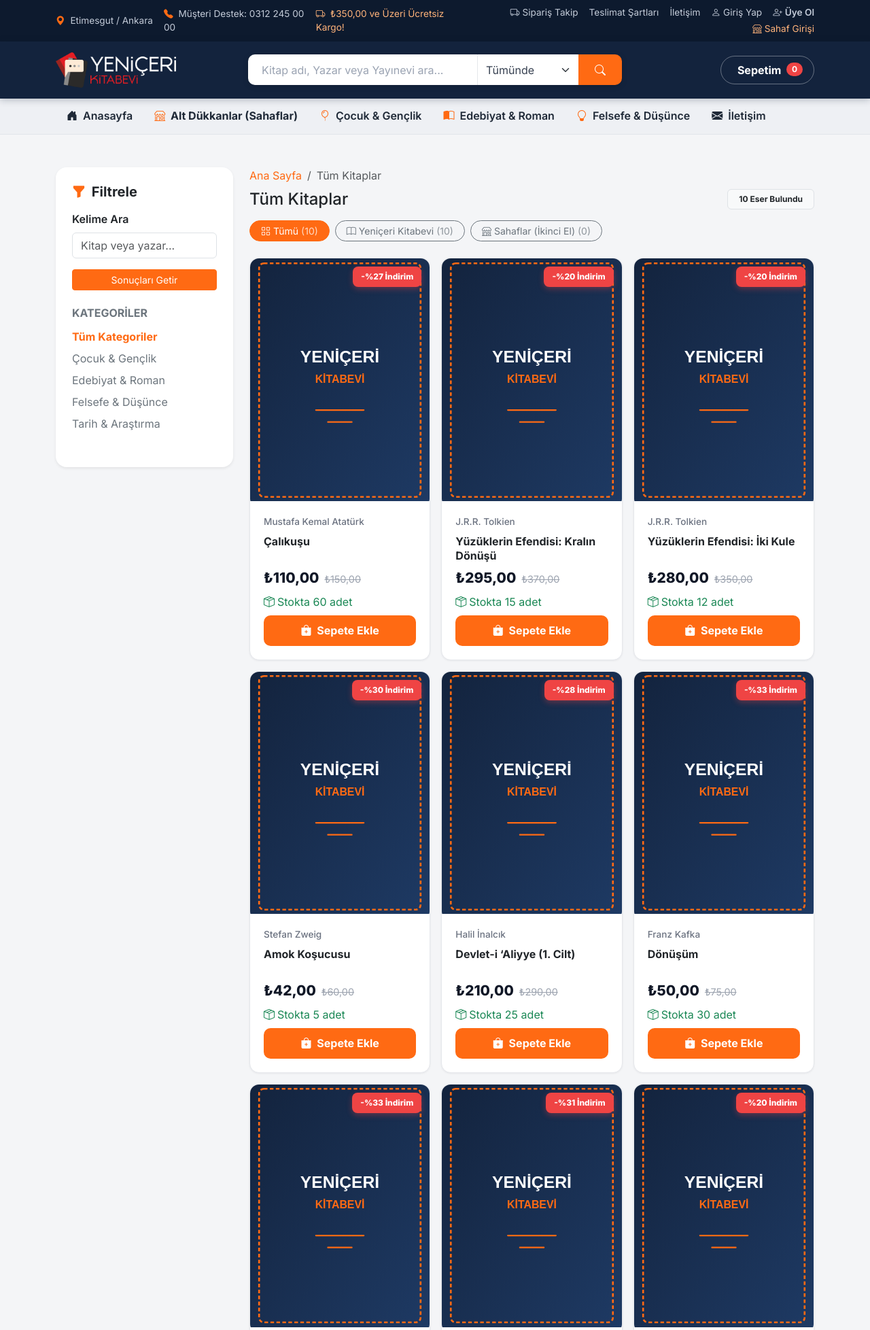
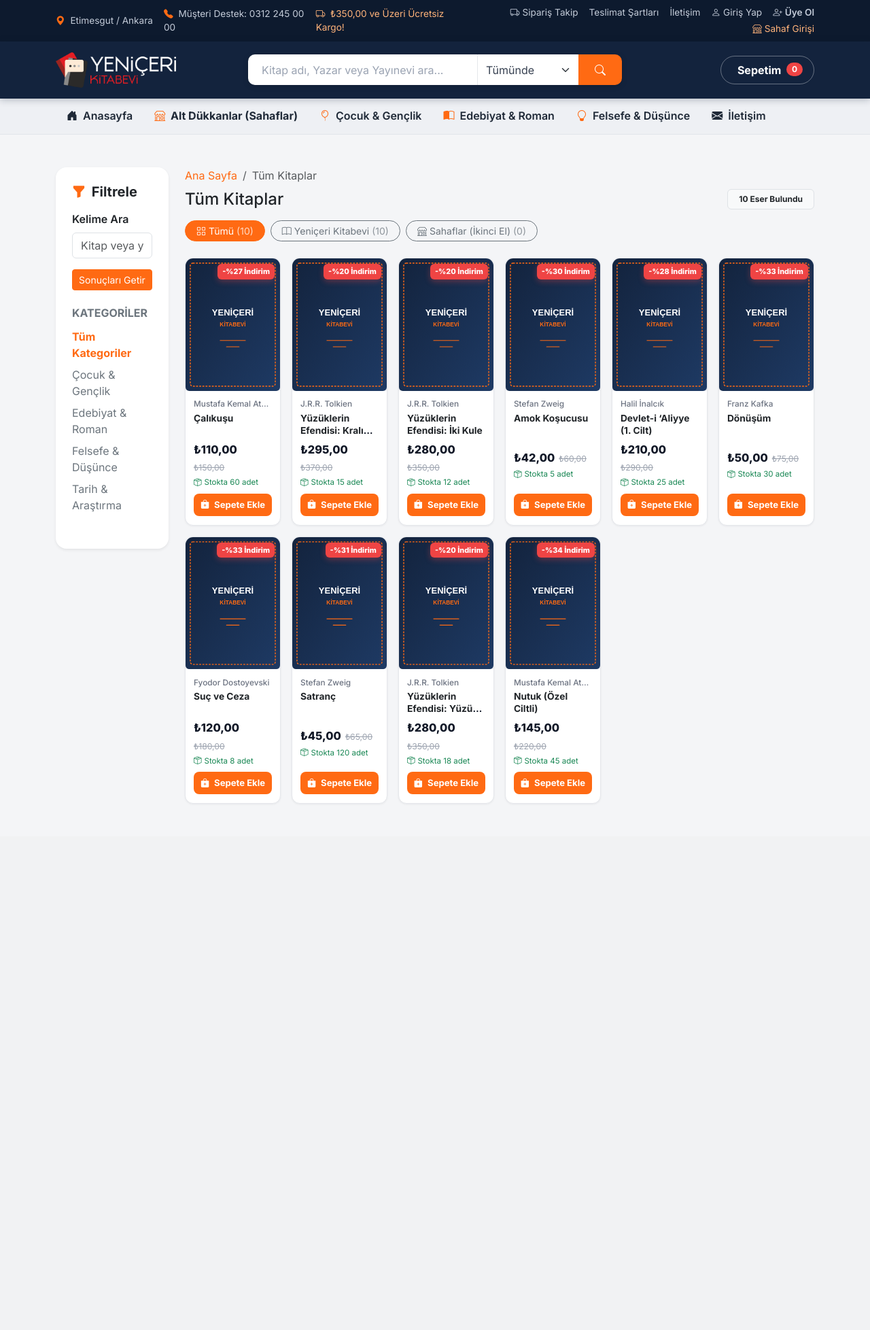
Before and after one commit to yenicerikitapevi/yenicerikitap, a PHP site: page /kategori/category.php in a window 1280 px wide. Shown: the top 1956 px of the page at 68% size. After the commit the page ends 1181 px from the top, so only its background shows below. Run offline with PHP 8.4, Linux system fonts and the light colour scheme; data comes from the database, SQL or seed files in the repository; data that the repository does not hold is empty; some libraries are stand-ins or nearby versions.

Commit message:
Kitap kartları küçüldü: geniş ekranda yan yana 6 kart
- Ana sayfa vitrinleri ve kitap sayfası önerileri: 2 / 3 / 4 / 5 / 6 sütun
  (telefon → geniş ekran); kaydırmalı vitrinde kart 170-185 px.
- Kategori ve mağaza sayfaları: geniş ekranda filtre sütunu daraltıldı
  (col-xl-2), kitaplar 6 sütun.
- Kart içi yazı, fiyat, rozet ve düğme boyutları küçültüldü.

Co-Authored-By: Claude Opus 5.5 <noreply@anthropic.com>
Claude-Session: https://claude.ai/code/session_016We45gusvs8UHRZNtUFawD

```diff
--- a/assets/css/style.css
+++ b/assets/css/style.css
@@ -596,3 +596,19 @@ body.store footer {
 }
 body.store footer a { color: #aab4c3; }
 body.store footer a:hover { color: var(--accent-color); }
+
+/* Küçük kitap kartları: geniş ekranda yan yana 6 kart */
+body.store .book-card { border-radius: 12px; }
+body.store .book-cover-wrapper { padding-top: 140%; }
+body.store .discount-badge { top: 8px; right: 8px; font-size: .68rem; padding: 3px 7px; border-radius: 6px; }
+body.store .book-card-body { padding: .7rem .75rem .8rem; }
+body.store .book-author { font-size: .74rem; margin-bottom: .2rem; }
+body.store .book-title { font-size: .86rem; line-height: 1.3; height: 2.25rem; margin-bottom: .35rem; font-weight: 700; }
+body.store .book-card-body .fs-8 { font-size: .72rem !important; }
+body.store .book-price-box { gap: 6px; margin-bottom: .6rem !important; flex-wrap: wrap; }
+body.store .current-price { font-size: 1.02rem; }
+body.store .old-price { font-size: .76rem; }
+body.store .book-card-body > .mb-2[style*="margin-top"] { margin-top: -.35rem !important; margin-bottom: .45rem !important; }
+body.store .book-card .btn-add-cart,
+body.store .book-card .btn-secondary { padding: .42rem .5rem; font-size: .82rem; border-radius: 8px; }
+body.store .book-card .badge { font-size: .68rem !important; }
--- a/category.php
+++ b/category.php
@@ -143,7 +143,7 @@ track_view('category');
 
     <div class="container py-5">
         <div class="row g-4">
-            <div class="col-lg-3">
+            <div class="col-lg-3 col-xl-2">
                 <div class="card border-0 shadow-sm rounded-4 p-4 sticky-top" style="top: 100px;">
                     <h5 class="fw-bold mb-3 text-dark"><i class="bi bi-funnel-fill text-danger me-1"></i> Filtrele</h5>
 
@@ -169,7 +169,7 @@ track_view('category');
                 </div>
             </div>
 
-            <div class="col-lg-9">
+            <div class="col-lg-9 col-xl-10">
                 <div class="mb-2"><?= breadcrumb_html($crumbs) ?></div>
                 <div class="d-flex align-items-center justify-content-between mb-3 gap-2 flex-wrap">
                     <h1 class="h4 fw-extrabold text-dark mb-0">
@@ -221,7 +221,7 @@ track_view('category');
                         <a href="category.php" class="btn btn-danger font-semibold">Tüm Kataloğu Gör</a>
                     </div>
                 <?php else: ?>
-                    <div class="row g-3 row-cols-2 row-cols-md-3">
+                    <div class="row g-3 row-cols-2 row-cols-sm-3 row-cols-lg-4 row-cols-xl-6">
                         <?php $grp_prev = null; foreach ($books as $b): ?>
                             <?php $grp = empty($b['store_id']) ? 'y' : 's';
                             if ($seller === '' && $grp !== $grp_prev && ($grp_prev !== null || ($seller_counts['yeniceri'] ?? 0) > 0) && ($seller_counts['sahaf'] ?? 0) > 0): ?>
--- a/detail.php
+++ b/detail.php
@@ -254,7 +254,7 @@ track_view('detail', $book['id'], $book['store_id'] ?? null);
         <?php if (!empty($author_books)): ?>
             <div class="mt-5 pt-4 border-top">
                 <h2 class="section-title h3">Yazarın Diğer Kitapları: <a href="<?= e(author_path(['slug' => $book['author_slug'], 'name' => $book['author_name']])) ?>" class="text-danger text-decoration-none"><?= e($book['author_name']) ?></a></h2>
-                <div class="row g-3 row-cols-2 row-cols-md-4">
+                <div class="row g-3 row-cols-2 row-cols-sm-3 row-cols-md-4 row-cols-lg-5 row-cols-xl-6">
                     <?php foreach ($author_books as $b): ?>
                         <div class="col">
                             <?php include __DIR__ . '/_book_card.php'; ?>
@@ -267,7 +267,7 @@ track_view('detail', $book['id'], $book['store_id'] ?? null);
         <?php if (!empty($related_books)): ?>
             <div class="mt-5 pt-4 border-top">
                 <h2 class="section-title h3">Aynı Kategoriden Benzer Kitaplar</h2>
-                <div class="row g-3 row-cols-2 row-cols-md-4">
+                <div class="row g-3 row-cols-2 row-cols-sm-3 row-cols-md-4 row-cols-lg-5 row-cols-xl-6">
                     <?php foreach ($related_books as $b): ?>
                         <div class="col">
                             <?php include __DIR__ . '/_book_card.php'; ?>
--- a/index.php
+++ b/index.php
@@ -211,13 +211,13 @@ track_view('home');
                 <?php if ($sc['type'] === 'scroll'): ?>
                     <div class="d-flex gap-3 overflow-x-auto pb-3 scrollbar-custom">
                         <?php foreach ($books as $b): ?>
-                            <div style="min-width: 220px; max-width: 240px;">
+                            <div style="min-width: 170px; max-width: 185px;">
                                 <?php include __DIR__ . '/_book_card.php'; ?>
                             </div>
                         <?php endforeach; ?>
                     </div>
                 <?php else: ?>
-                    <div class="row g-3 row-cols-2 row-cols-md-3 row-cols-lg-4">
+                    <div class="row g-3 row-cols-2 row-cols-sm-3 row-cols-md-4 row-cols-lg-5 row-cols-xl-6">
                         <?php foreach ($books as $b): ?>
                             <div class="col">
                                 <?php include __DIR__ . '/_book_card.php'; ?>
--- a/magaza.php
+++ b/magaza.php
@@ -204,7 +204,7 @@ track_view('store', null, $store['id'] ?? null);
 
         <div class="container py-5">
             <div class="row g-4">
-                <div class="col-lg-3">
+                <div class="col-lg-3 col-xl-2">
                     <div class="card border-0 shadow-sm rounded-4 p-4 sticky-top" style="top: 100px;">
                         <h5 class="fw-bold mb-3 text-dark"><i class="bi bi-funnel-fill text-danger me-1"></i> Dükkan İçi Filtre</h5>
 
@@ -251,7 +251,7 @@ track_view('store', null, $store['id'] ?? null);
                     </div>
                 </div>
 
-                <div class="col-lg-9">
+                <div class="col-lg-9 col-xl-10">
                     <div class="d-flex align-items-center justify-content-between mb-4 flex-wrap gap-2">
                         <h4 class="fw-extrabold text-dark mb-0">
                             <?= e($store['name']) ?> Vitrin Ürünleri
@@ -270,7 +270,7 @@ track_view('store', null, $store['id'] ?? null);
                             <a href="magaza.php?s=<?= urlencode($store['slug']) ?>" class="btn btn-danger font-semibold">Tüm Dükkan Kitaplarını Gör</a>
                         </div>
                     <?php else: ?>
-                        <div class="row g-3 row-cols-2 row-cols-md-3">
+                        <div class="row g-3 row-cols-2 row-cols-sm-3 row-cols-lg-4 row-cols-xl-6">
                             <?php foreach ($books as $b): ?>
                                 <div class="col">
                                     <?php include __DIR__ . '/_book_card.php'; ?>
```
